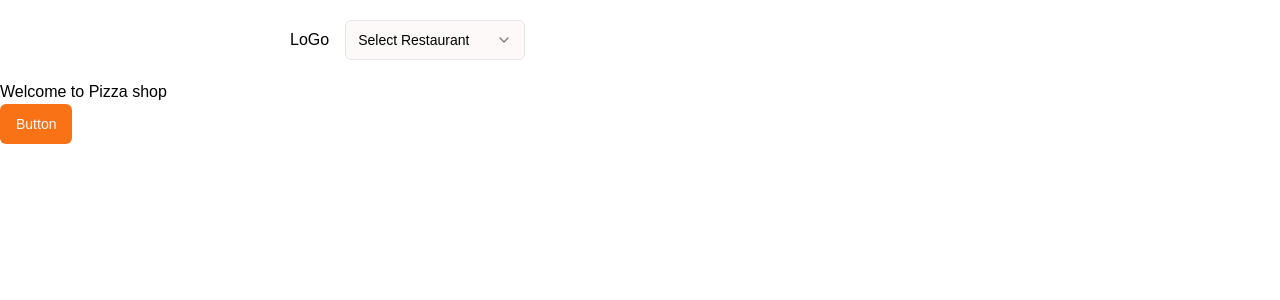
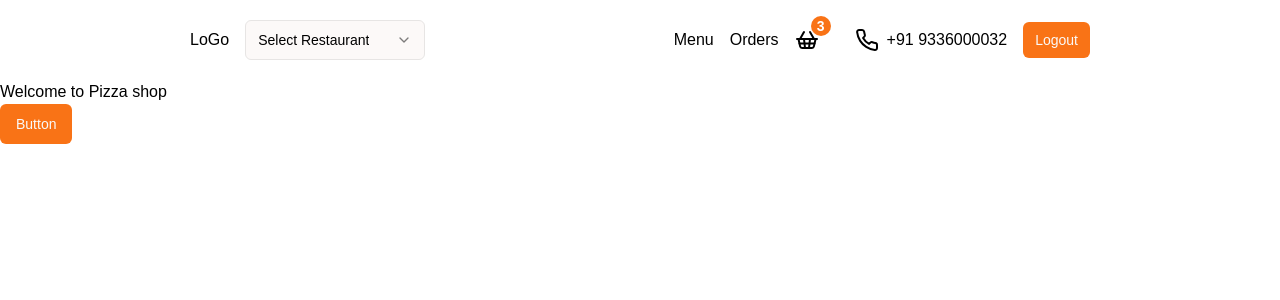
Before and after one commit to itz-prashant/Learn-Nextjs---Pizza-app-landing-page, a Next.js app: page / in a window 1280 px wide. Shown: the top 300 px of the page. Built offline with nearby package versions, Linux system fonts and the light colour scheme.

Commit message:
Navbar completed

```diff
--- a/src/components/custom/header.tsx
+++ b/src/components/custom/header.tsx
@@ -1,10 +1,13 @@
 import React from 'react'
 import { Select, SelectContent, SelectItem, SelectTrigger, SelectValue } from '../ui/select'
+import Link from 'next/link'
+import { Phone, ShoppingBasket } from 'lucide-react'
+import { Button } from '../ui/button'
 
 const Header = () => {
   return (
     <header className='bg-white'>
-        <nav className='container w-full md:w-[700px] mx-auto py-5'>
+        <nav className='container w-full md:w-[900px] flex items-center justify-between mx-auto py-5'>
             <div className='flex items-center space-x-4'>
                 <span>LoGo</span>
                 <Select>
@@ -18,7 +21,23 @@ const Header = () => {
                     </SelectContent>
                 </Select>
             </div>
-
+            <div className='flex items-center gap-x-4'>
+                <ul className='flex items-start font-medium space-x-4'>
+                    <li><Link className='hover:text-primary' href={'/'}>Menu</Link></li>
+                    <li><Link className='hover:text-primary' href={'/'}>Orders</Link></li>
+                </ul>
+                <div className='relative'>
+                    <Link href={'/cart'}><ShoppingBasket className='hover:text-primary'/></Link>
+                    <span className='absolute -top-3 -right-3 h-5 w-5 flex items-center justify-center rounded-full bg-primary text-sm font-bold text-white'>
+                        3
+                    </span>
+                </div>
+                <div className='flex items-center gap-x-2 ml-5'>
+                    <Phone />
+                    <span>+91 9336000032</span>
+                </div>
+                <Button size={'sm'}>Logout</Button>
+            </div>
         </nav>
     </header>
   )
```
